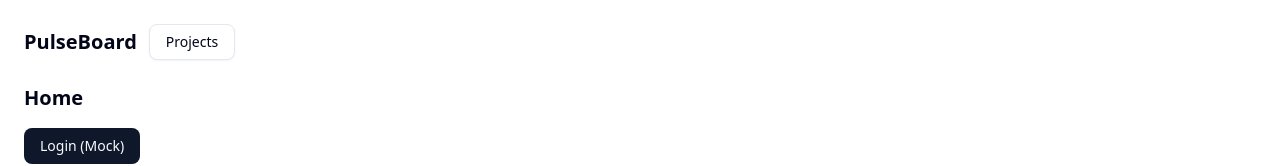
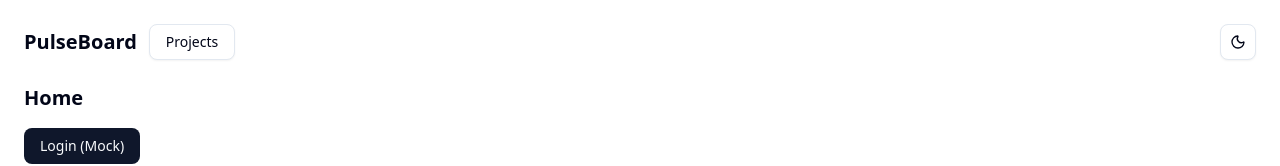
Before and after one commit to hosseinforughi-gh/pulseboard, a React (Vite) app: page / in a window 1280 px wide. Shown: the top 166 px of the page. Built offline with nearby package versions, Linux system fonts and the light colour scheme; no server answers.

Commit message:
feat(theme): add light/dark mode with toggle

```diff
--- a/src/app/providers/RootLayout.tsx
+++ b/src/app/providers/RootLayout.tsx
@@ -1,5 +1,6 @@
 import { Outlet, Link } from "react-router-dom";
 import { Button } from "@/components/ui/button";
+import { ModeToggle } from "@/components/mode-toggle";
 
 const RootLayout = () => {
   return (
@@ -11,6 +12,9 @@ const RootLayout = () => {
         <Link to="/projects">
           <Button variant="outline">Projects</Button>
         </Link>
+        <div className="ml-auto flex items-center gap-2">
+          <ModeToggle />
+        </div>
       </header>
       <Outlet />
     </div>
--- /dev/null
+++ b/src/components/mode-toggle.tsx
@@ -0,0 +1,25 @@
+import { Button } from "@/components/ui/button";
+import { useTheme } from "next-themes";
+import { Moon, Sun } from "lucide-react";
+import { useEffect, useState } from "react";
+
+export function ModeToggle() {
+  const { theme, setTheme } = useTheme();
+  const [mounted, setMounted] = useState(false);
+
+  useEffect(() => setMounted(true), []);
+  if (!mounted) return null; // جلوگیری از mismatch
+
+  const isDark = theme === "dark";
+
+  return (
+    <Button
+      variant="outline"
+      size="icon"
+      onClick={() => setTheme(isDark ? "light" : "dark")}
+      aria-label="Toggle theme"
+    >
+      {isDark ? <Sun className="h-4 w-4" /> : <Moon className="h-4 w-4" />}
+    </Button>
+  );
+}
--- /dev/null
+++ b/src/components/theme-provider.tsx
@@ -0,0 +1,10 @@
+import * as React from "react";
+import { ThemeProvider as NextThemesProvider } from "next-themes";
+
+export function ThemeProvider({ children }: { children: React.ReactNode }) {
+  return (
+    <NextThemesProvider attribute="class" defaultTheme="system" enableSystem>
+      {children}
+    </NextThemesProvider>
+  );
+}
--- a/src/main.tsx
+++ b/src/main.tsx
@@ -7,11 +7,14 @@ import { RouterProvider } from "react-router-dom";
 import router from "./app/router/router.tsx";
 import "./index.css";
 import { Toaster } from "@/components/ui/sonner";
+import { ThemeProvider } from "./components/theme-provider.tsx";
 
 createRoot(document.getElementById("root")!).render(
   <StrictMode>
     <QueryClientProvider client={queryClient}>
-      <RouterProvider router={router} />
+      <ThemeProvider>
+        <RouterProvider router={router} />
+      </ThemeProvider>
       <Toaster richColors />
       <ReactQueryDevtools initialIsOpen={false} />
     </QueryClientProvider>
```
